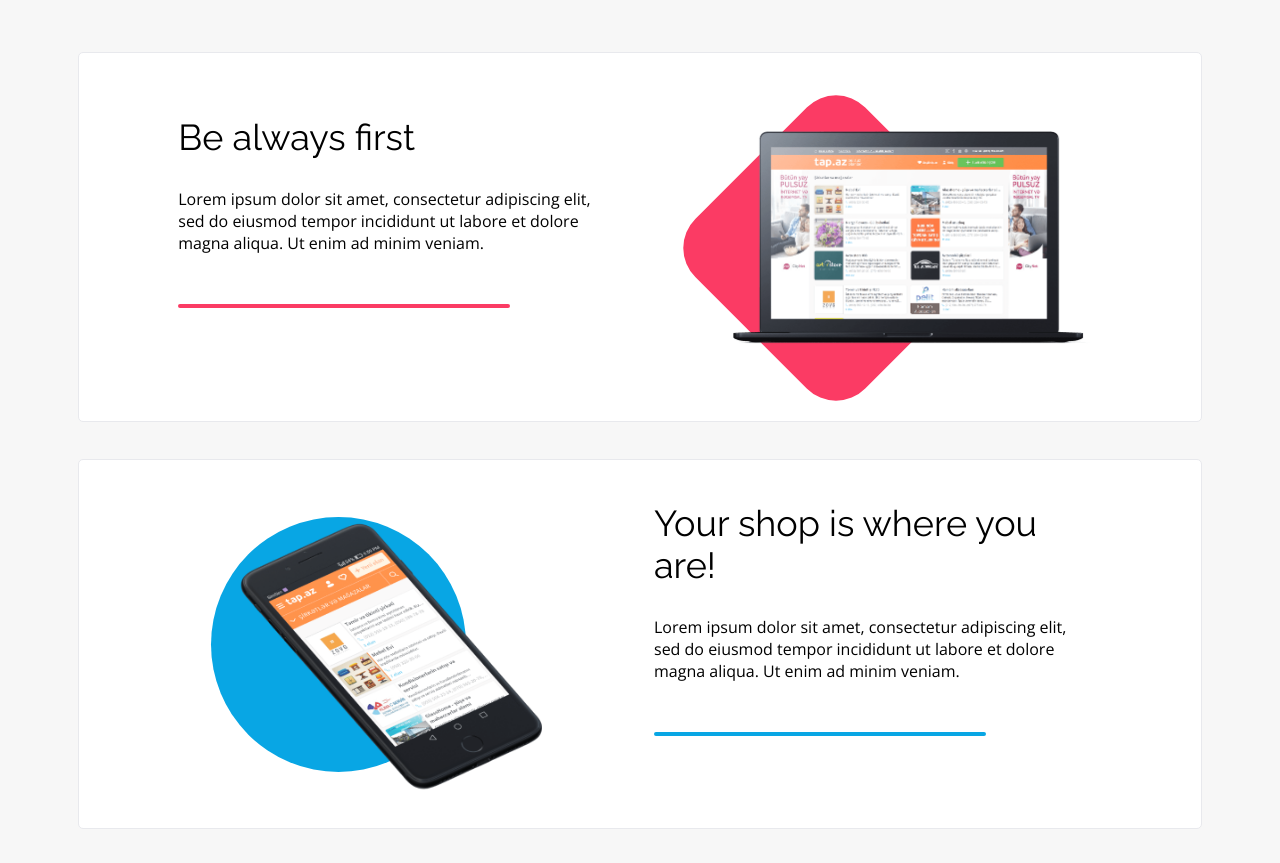
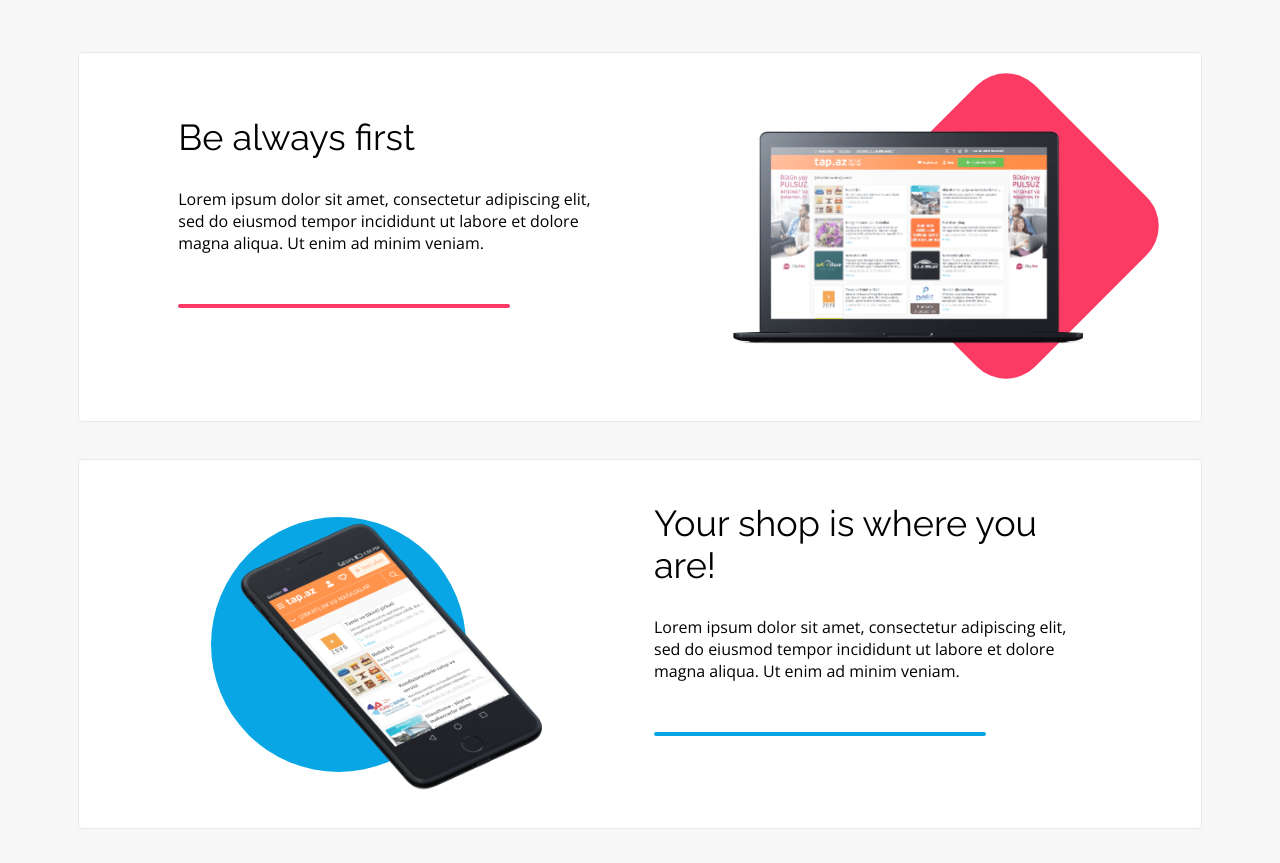
Before and after one commit to Lucjan-Mistak/BestShopDay5, a plain HTML site: page index.html in a window 1280 px wide. Shown: the part 1320-2183 px from the top of the page. Drawn offline with nearby package versions, Linux system fonts and the light colour scheme.

Commit message:
benefits css change

```diff
--- a/css/benefits.css
+++ b/css/benefits.css
@@ -58,7 +58,9 @@
     align-items: center;
     margin-bottom: 37px;
 }
-
+.benefits__img--mac {
+    position: relative;
+}
 .benefits__img--mac img {
     width: 386px;
     height: auto;
@@ -73,6 +75,8 @@
     width: 240px;
     border-radius: 41px;
     position: absolute;
+    top: -22px;
+    left: 170px;
     transform: rotate(45deg);
 
 }
```
